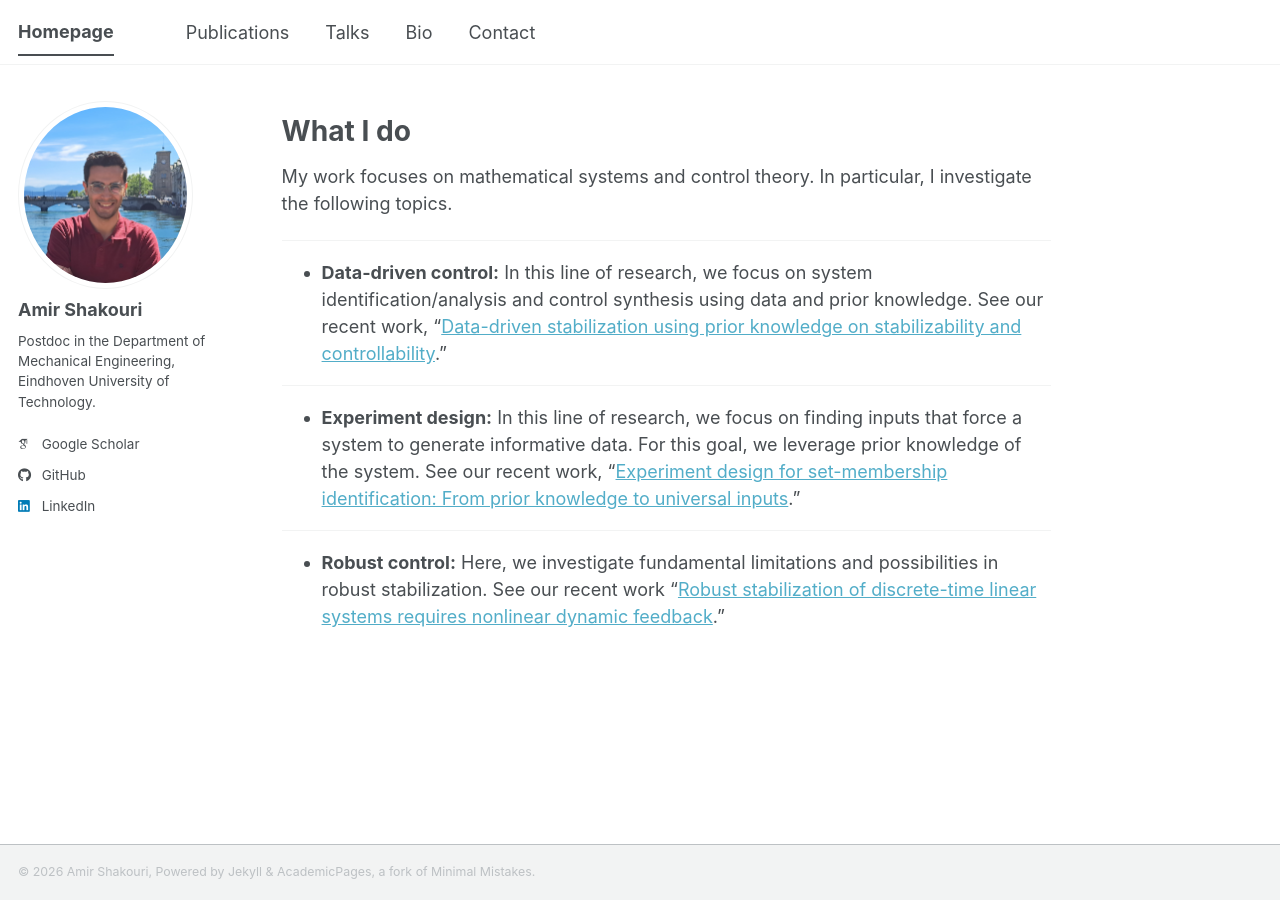
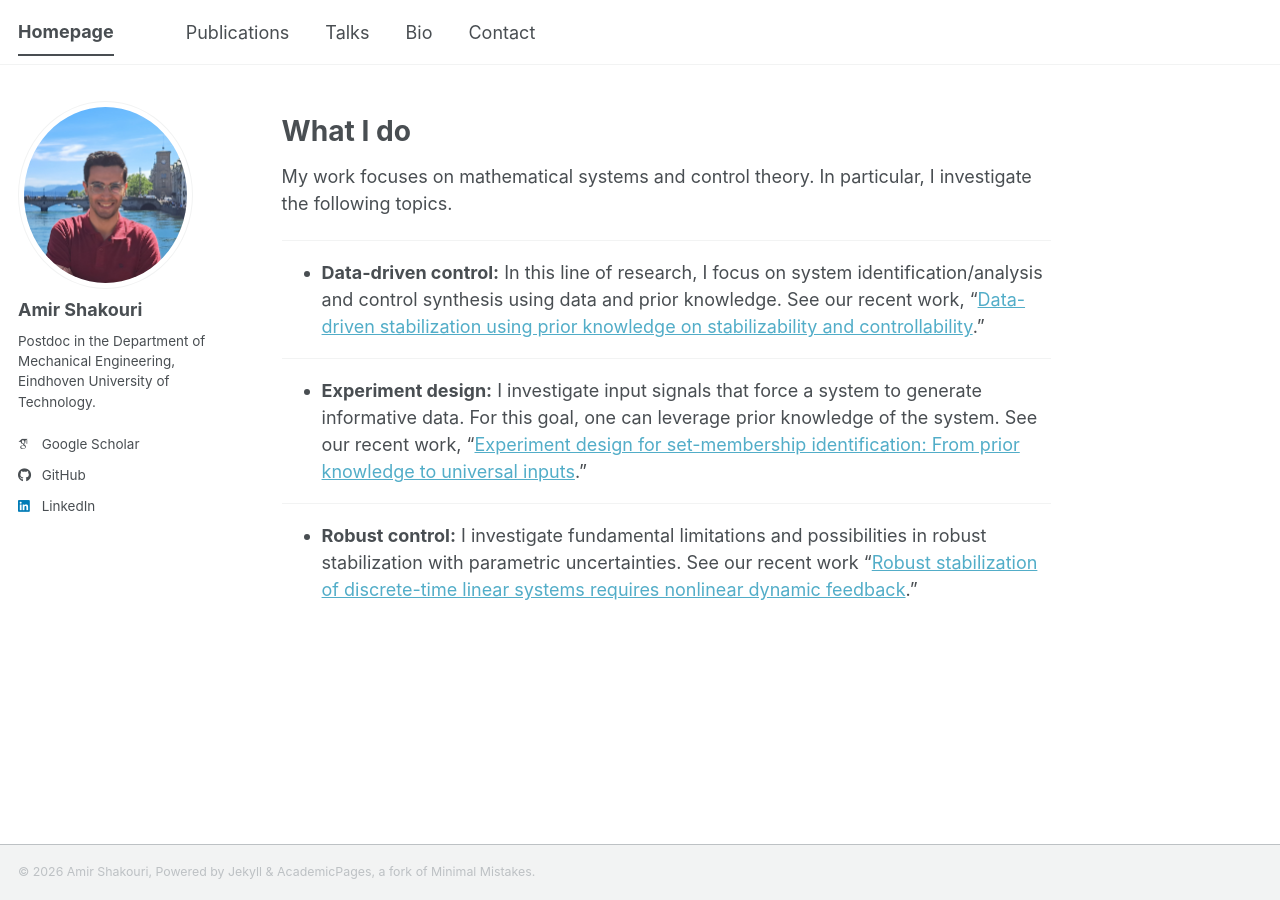
Before and after one commit to a-shakouri/a-shakouri.github.io, a Jekyll site: the page built from _pages/about.md, in a window 1280 px wide. Built offline with Jekyll 4.4.1, drawn with Linux system fonts in a browser that asks for light colours; some web fonts are replaced; a script bundle is joined from its source files by our own code; library files that are not in the unit come from our copies.

Commit message:
Update about.md

```diff
--- a/_pages/about.md
+++ b/_pages/about.md
@@ -13,10 +13,10 @@
 My work focuses on mathematical systems and control theory. In particular, I investigate the following topics.
 
 ------
-- **Data-driven control:** In this line of research, we focus on system identification/analysis and control synthesis using data and prior knowledge. See our recent work, "[Data-driven stabilization using prior knowledge on stabilizability and controllability](https://arxiv.org/pdf/2510.25452)."
+- **Data-driven control:** In this line of research, I focus on system identification/analysis and control synthesis using data and prior knowledge. See our recent work, "[Data-driven stabilization using prior knowledge on stabilizability and controllability](https://arxiv.org/pdf/2510.25452)."
 
 ------
-- **Experiment design:** In this line of research, we focus on finding inputs that force a system to generate informative data. For this goal, we leverage prior knowledge of the system. See our recent work, "[Experiment design for set-membership identification: From prior knowledge to universal inputs](https://arxiv.org/pdf/2607.00844)."
+- **Experiment design:** I investigate input signals that force a system to generate informative data. For this goal, one can leverage prior knowledge of the system. See our recent work, "[Experiment design for set-membership identification: From prior knowledge to universal inputs](https://arxiv.org/pdf/2607.00844)."
 
 ------
-- **Robust control:** Here, we investigate fundamental limitations and possibilities in robust stabilization. See our recent work "[Robust stabilization of discrete-time linear systems requires nonlinear dynamic feedback](https://arxiv.org/pdf/2608.19010)."
+- **Robust control:** I investigate fundamental limitations and possibilities in robust stabilization with parametric uncertainties. See our recent work "[Robust stabilization of discrete-time linear systems requires nonlinear dynamic feedback](https://arxiv.org/pdf/2608.19010)."
```
